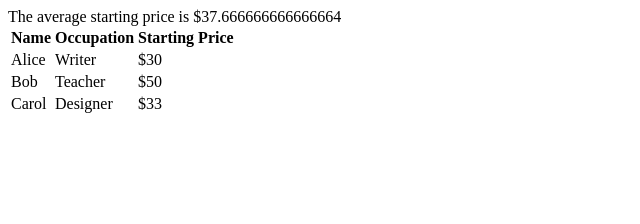
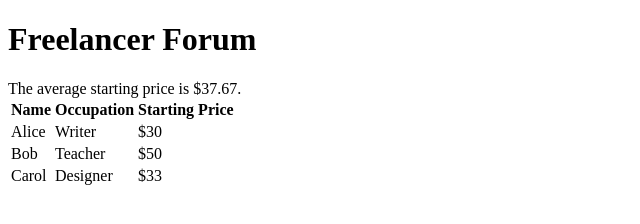
Before and after one commit to hiroyuki718/block19, a plain HTML site: page index.html in a window 1280 px wide. Shown: the whole page, without its empty margins (0-640 px from the left). Drawn offline with Linux system fonts and the light colour scheme.

Commit message:
homework

```diff
--- a/index.html
+++ b/index.html
@@ -6,6 +6,7 @@
     <title>Freelancer Forum</title>
 </head>
 <body>
+    <h1>Freelancer Forum</h1>
     <div id="averagePrice">The average starting price is $...</div>
     <table id="freelancersTable">
         <tr>
@@ -13,6 +14,7 @@
             <th>Occupation</th>
             <th>Starting Price</th>
         </tr>
+        <!-- Freelancers will be added here by script.js -->
     </table>
     <script src="script.js"></script>
 </body>
--- a/script.js
+++ b/script.js
@@ -1,14 +1,25 @@
-const possibleNames = ['Alice', 'Bob', 'Carol', 'David', 'Emma'];
-const possibleOccupations = ['Writer', 'Teacher', 'Programmer', 'Designer', 'Engineer'];
-
-let freelancers = [
-    {name: 'Alice', occupation: 'Writer', startingPrice: 30},
-    {name: 'Bob', occupation: 'Teacher', startingPrice: 50}
+const possibleNames = ['Alice', 'Bob', 'Carol', 'Dave', 'Eve'];
+const possibleOccupations = ['Writer', 'Teacher', 'Programmer', 'Designer', 'Photographer'];
+const freelancers = [
+    { name: 'Alice', occupation: 'Writer', startingPrice: 30 },
+    { name: 'Bob', occupation: 'Teacher', startingPrice: 50 }
 ];
 
+function generateFreelancer() {
+    const name = possibleNames[Math.floor(Math.random() * possibleNames.length)];
+    const occupation = possibleOccupations[Math.floor(Math.random() * possibleOccupations.length)];
+    const startingPrice = Math.floor(Math.random() * 100) + 30; // Random price between 30 and 130
+    freelancers.push({ name, occupation, startingPrice });
+}
+
+function calculateAverage() {
+    const sum = freelancers.reduce((acc, { startingPrice }) => acc + startingPrice, 0);
+    const average = (sum / freelancers.length).toFixed(2);
+    document.getElementById('averagePrice').textContent = `The average starting price is $${average}.`;
+}
+
 function renderFreelancers() {
-    const table = document.getElementById("freelancersTable");
-    // Clear previous data
+    const table = document.getElementById('freelancersTable');
     table.innerHTML = `
         <tr>
             <th>Name</th>
@@ -16,31 +27,12 @@ function renderFreelancers() {
             <th>Starting Price</th>
         </tr>
     `;
-    for(let freelancer of freelancers) {
-        table.innerHTML += `
-            <tr>
-                <td>${freelancer.name}</td>
-                <td>${freelancer.occupation}</td>
-                <td>$${freelancer.startingPrice}</td>
-            </tr>
-        `;
-    }
-}
-
-function calculateAverage() {
-    let total = 0;
-    for(let freelancer of freelancers) {
-        total += freelancer.startingPrice;
-    }
-    const average = total / freelancers.length;
-    document.getElementById("averagePrice").innerText = `The average starting price is $${average}`;
-}
-
-function generateFreelancer() {
-    const name = possibleNames[Math.floor(Math.random() * possibleNames.length)];
-    const occupation = possibleOccupations[Math.floor(Math.random() * possibleOccupations.length)];
-    const startingPrice = Math.floor(Math.random() * 100) + 30; // Random price between 30 and 130
-    freelancers.push({name, occupation, startingPrice});
+    freelancers.forEach(freelancer => {
+        const row = table.insertRow();
+        row.insertCell().textContent = freelancer.name;
+        row.insertCell().textContent = freelancer.occupation;
+        row.insertCell().textContent = `$${freelancer.startingPrice}`;
+    });
 }
 
 // Initial render and calculation
@@ -52,4 +44,4 @@ setInterval(() => {
     generateFreelancer();
     renderFreelancers();
     calculateAverage();
-}, 5000);
+}, 5000); // Adjust time as necessary
```
